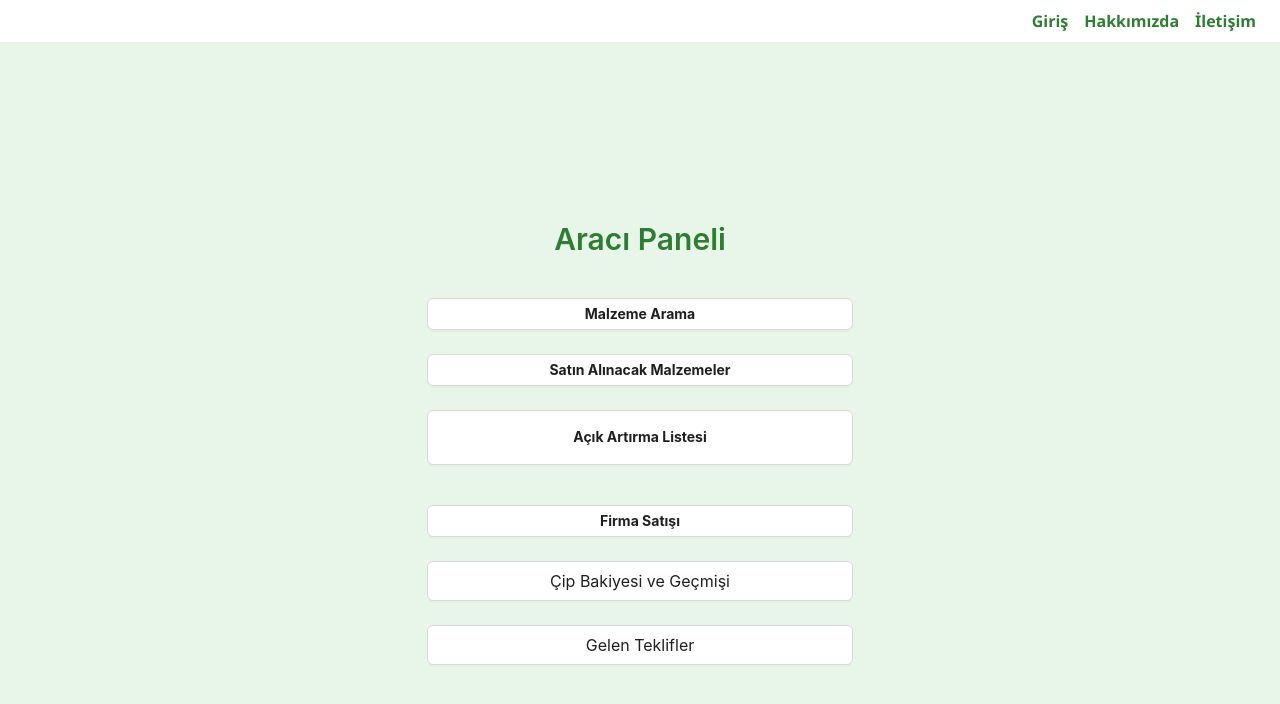
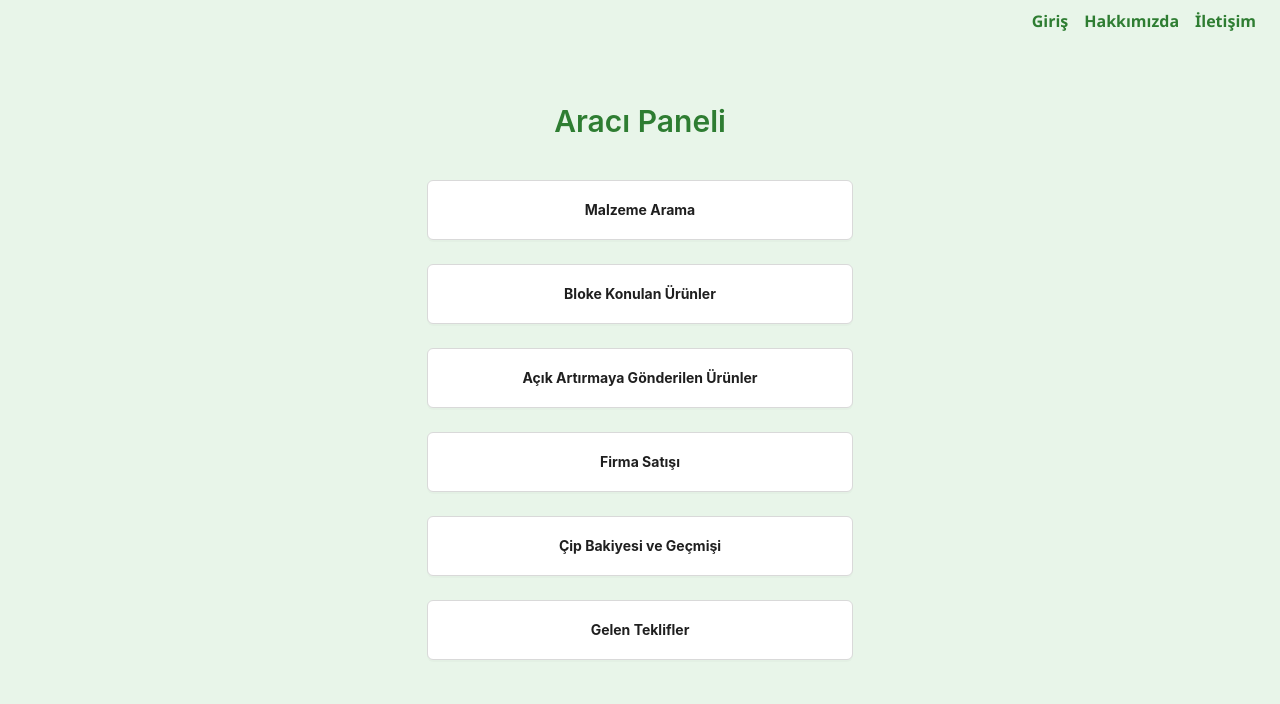
Before and after one commit to kubra-sagalm/EcoBid-Market, a React (Create React App) app: page /dealer in a window 1280 px wide. Shown: the top 704 px of the page. Built offline with nearby package versions, Linux system fonts and the light colour scheme.

Commit message:
Sayfaların düzenlemesi yapıldı

```diff
--- a/src/components/Navbar.js
+++ b/src/components/Navbar.js
@@ -6,7 +6,7 @@ const Navbar = () => {
     display: 'flex',
     justifyContent: 'space-between',
     padding: '12px 24px',
-    backgroundColor: '#ffffff',
+    backgroundColor: '#E8F5E9',
     alignItems: 'center'
   };
 
--- a/src/pages/AuctionListPage.js
+++ b/src/pages/AuctionListPage.js
@@ -62,7 +62,7 @@ const AuctionListPage = () => {
   return (
     <Row justify="center" style={{ backgroundColor: '#E8F5E9', minHeight: '100vh', padding: '60px 16px' }}>
       <Col xs={24} sm={22} md={20} lg={16}>
-        <Title level={2} style={{ color: '#2e7d32', marginBottom: '24px' }}>Açık Artırma Listesi</Title>
+        <Title level={2} style={{ color: '#2e7d32', marginBottom: '24px' }}>Açık Artırmaya Gönderilen Ürünler</Title>
 
         <Search
           placeholder="Malzeme Ara"
--- a/src/pages/BlockedMaterialsPage.js
+++ b/src/pages/BlockedMaterialsPage.js
@@ -1,5 +1,6 @@
 import React from 'react';
 import { Table, Typography, Button, Row, Col } from 'antd';
+import { useNavigate } from 'react-router-dom';
 
 const { Title } = Typography;
 
@@ -9,6 +10,9 @@ const data = [
   { key: '3', material: 'Plastik', amount: '100 kg', customer: 'Ali Kaya', duration: '1 gün' },
 ];
 
+const BlockedMaterialsPage = () => {
+  const navigate = useNavigate();
+
   const columns = [
     { title: 'Malzeme Türü', dataIndex: 'material', key: 'material' },
     { title: 'Malzeme Miktarı', dataIndex: 'amount', key: 'amount' },
@@ -17,15 +21,23 @@ const columns = [
     {
       title: '',
       key: 'detail',
-    render: () => <Button type="primary" style={{ backgroundColor: 'black', borderColor: 'black' }}>Detay</Button>
+      render: (text, record) => (
+        <Button
+          type="primary"
+          style={{ backgroundColor: 'black', borderColor: 'black' }}
+          onClick={() => navigate(`/dealer/purchase-detail`)}
+        >
+          Detay
+        </Button>
+      )
     }
   ];
 
-const BlockedMaterialsPage = () => {
   return (
     <Row justify="center" style={{ backgroundColor: '#E8F5E9', minHeight: '100vh', padding: '60px 16px' }}>
       <Col xs={24} sm={22} md={20} lg={16}>
-        <Title level={2} style={{ color: '#2e7d32', marginBottom: '24px' }}>Bloke Ürünler</Title>
+        <Title level={2} style={{ color: '#2e7d32', marginBottom: '24px' }}>Bloke Konulan Ürünler</Title>
+
         <Table dataSource={data} columns={columns} pagination={false} bordered />
       </Col>
     </Row>
--- a/src/pages/CompanyPanel.js
+++ b/src/pages/CompanyPanel.js
@@ -14,10 +14,16 @@ const CompanyPanel = () => {
   return (
     <Row
       justify="center"
-      align="middle"
+      align="start"
       style={{ minHeight: '100vh', backgroundColor: '#E8F5E9', padding: '60px 0' }}
     >
-      <Col xs={22} sm={18} md={12} lg={8}>
+      <Col
+  xs={22}
+  sm={18}
+  md={12}
+  lg={8}
+  style={{ marginTop: '90px' }} // içeriği aşağı kaydırır
+>
         <Title level={2} style={{ color: '#2e7d32', textAlign: 'center', marginBottom: '40px' }}>
           Firma Paneli
         </Title>
--- a/src/pages/DealerPanel.js
+++ b/src/pages/DealerPanel.js
@@ -11,7 +11,7 @@ const DealerPanel = () => {
   return (
     <Row
       justify="center"
-      align="middle"
+      align="start"
       style={{ minHeight: '100vh', backgroundColor: '#E8F5E9', padding: '60px 0' }}
     >
       <Col xs={22} sm={18} md={12} lg={8}>
@@ -20,45 +20,31 @@ const DealerPanel = () => {
         </Title>
 
         <Space direction="vertical" size="large" style={{ width: '100%' }}>
-        <Button
-            block
-            style={{ fontWeight: 'bold' }}
-            onClick={() => navigate('/dealer/search')}
-            >
+  <Button block style={{ fontWeight: 'bold', height: '60px' }} onClick={() => navigate('/dealer/search')}>
     Malzeme Arama
   </Button>
 
-            <Button
-                block
-                style={{ fontWeight: 'bold' }}
-                onClick={() => navigate('/dealer/purchase-detail')}
-                >
-                Satın Alınacak Malzemeler
+  <Button block style={{ fontWeight: 'bold', height: '60px' }} onClick={() => navigate('/dealer/blocked-materials')}>
+  Bloke Konulan Ürünler
   </Button>
 
-                <Button
-                block
-                style={{ minHeight: '55px', marginBottom: '16px', fontWeight: 'bold' }}
-                onClick={() => navigate('/dealer/auctions')}
-              >
-                Açık Artırma Listesi
+  <Button block style={{ fontWeight: 'bold', height: '60px' }} onClick={() => navigate('/dealer/auctions')}>
+  Açık Artırmaya Gönderilen Ürünler
   </Button>
 
-              <Button
-                block
-                style={{ fontWeight: 'bold' }}
-                onClick={() => navigate('/dealer/company-sale')}
-                >
+  <Button block style={{ fontWeight: 'bold', height: '60px' }} onClick={() => navigate('/dealer/company-sale')}>
     Firma Satışı
   </Button>
-          <Button block size="large" onClick={() => navigate('/dealer/chip-history')}>
+
+  <Button block style={{ height: '60px', fontWeight: 'bold' }} onClick={() => navigate('/dealer/chip-history')}>
     Çip Bakiyesi ve Geçmişi
   </Button>
-        <Button block size="large" onClick={() => navigate('/dealer/incoming-offers')}>
+
+  <Button block style={{ height: '60px', fontWeight: 'bold' }} onClick={() => navigate('/dealer/incoming-offers')}>
     Gelen Teklifler
   </Button>
+</Space>
 
-        </Space>
       </Col>
     </Row>
   );
--- a/src/pages/PurchaseDetailPage.js
+++ b/src/pages/PurchaseDetailPage.js
@@ -9,8 +9,7 @@ const PurchaseDetailPage = () => {
       <Col xs={22} sm={20} md={16} lg={12}>
         <Card style={{ borderRadius: 12, padding: 24 }}>
           <Row justify="space-between" align="middle">
-            <Title level={2} style={{ color: '#2e7d32' }}>Satın Alınacak Ürünler</Title>
-            <Text strong>DETAY SAYFASI</Text>
+            <Title level={2} style={{ color: '#2e7d32' }}>Blokeli Ürün Detayı</Title>
           </Row>
 
           <Title level={4} style={{ marginTop: 32 }}>Ürün Bilgileri</Title>
```
Lines whose indentation alone changed are shown as unchanged.
